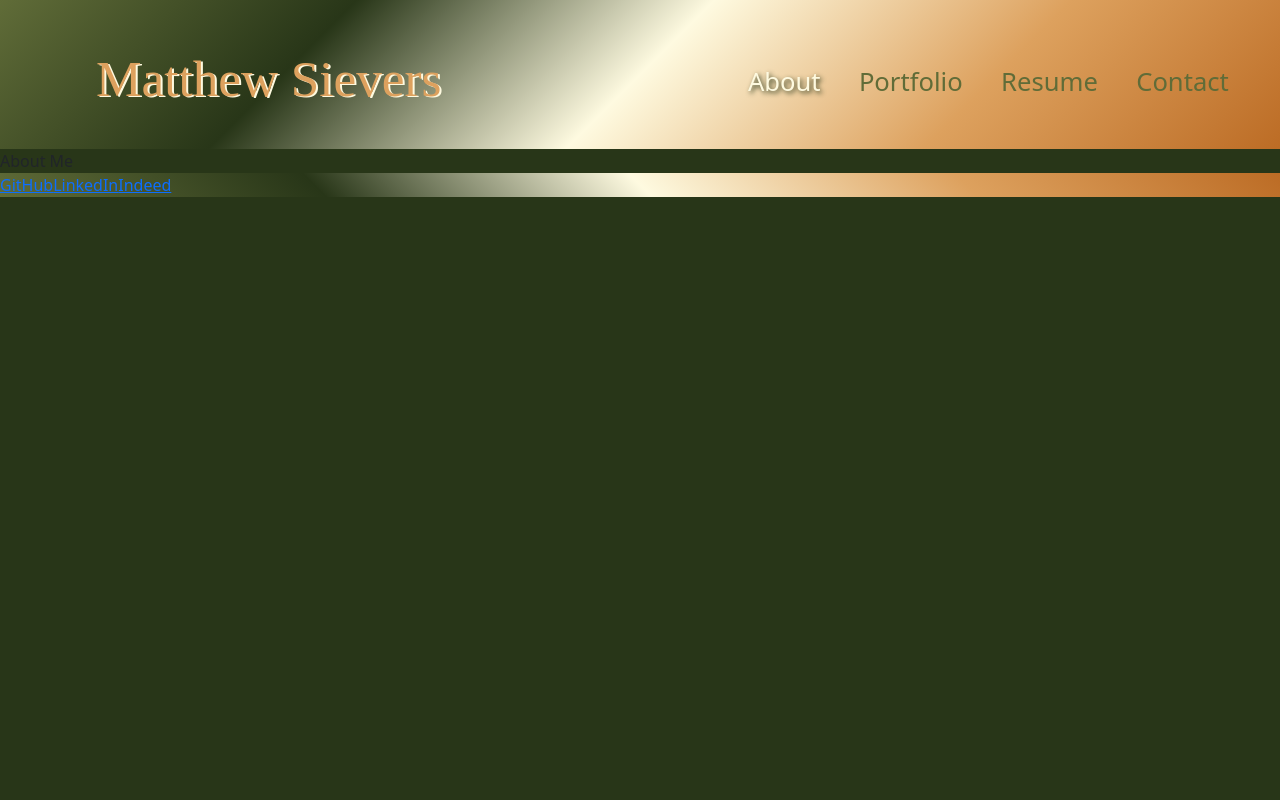
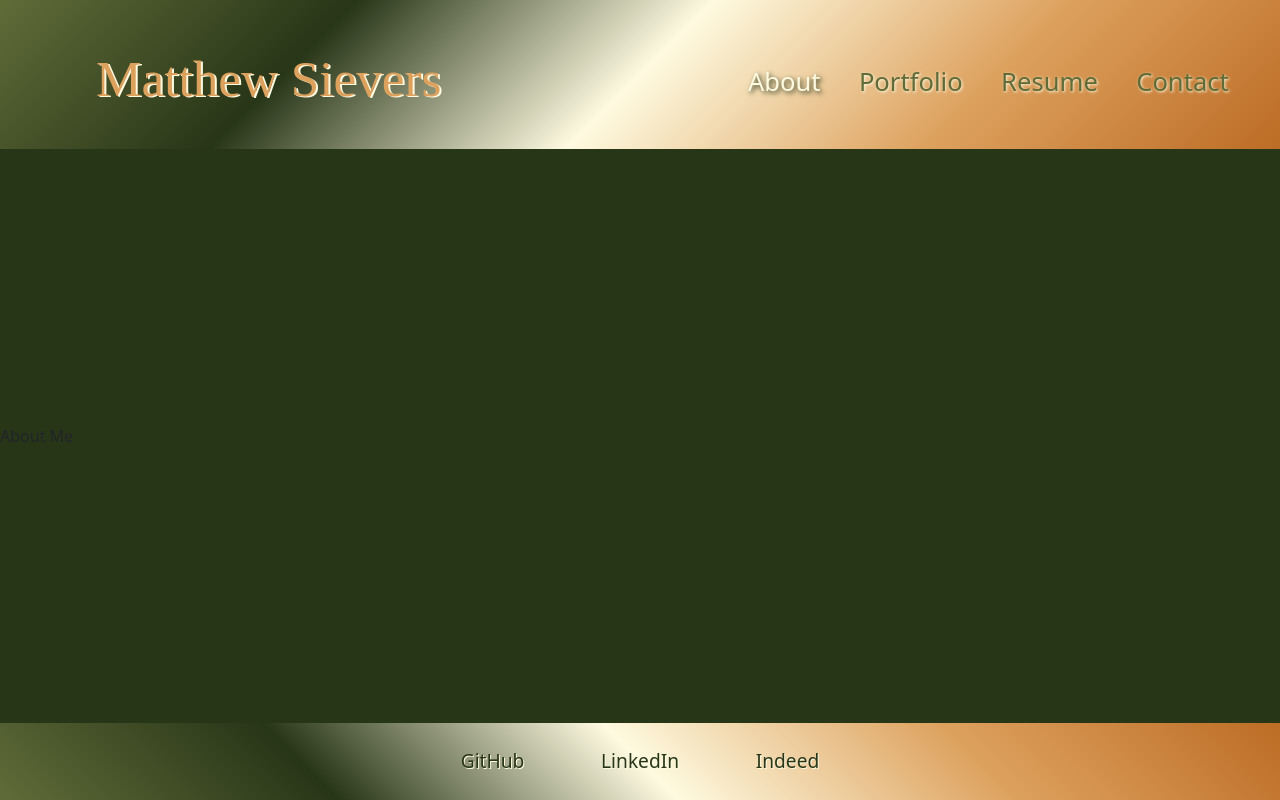
Before and after one commit to mattersievers/portfolio_v2.0, a React (Create React App) app: page / in a window 1280 px wide. Built offline with nearby package versions, Linux system fonts and the light colour scheme; a web font is replaced by a local one.

Commit message:
added styling to footer

```diff
--- a/src/App.css
+++ b/src/App.css
@@ -76,6 +76,7 @@ margin-right: 10vw;
 
 .navBtn {
   color: var(--dark-olive-green);
+  text-shadow: 1px 1px 3px var(--cornsilk);
   font-size: 2vmax;
   padding: 0.5vw;
   margin: 1vw;
@@ -84,12 +85,13 @@ margin-right: 10vw;
 
 .navBtn:hover {
   color: var(--cornsilk);
+  text-shadow: 2px 2px var(--kombu-green);
   cursor: pointer;
 }
 
 .navBtn:active {
   color: var(--fawn);
-  text-shadow: 2px 2px var(--kombu-green);
+  text-shadow: -2px -2px var(--kombu-green);
 }
 
 .navBtnActivated{
@@ -124,7 +126,27 @@ margin-right: 10vw;
 /* Contact Section Stylings */
 
 /* Footer Styling */
-.footer{
+footer{
   background-image: var(--gradient-top-right);
   align-self: flex-end;
+  width: 100vw;
+  padding: 3vh 33vw;
 }
+
+footer a {
+  color: var(--kombu-green);
+  text-shadow: 1px 1px var(--cornsilk);
+  font-size: 1.5vmax;
+  text-decoration: none;
+}
+
+footer a:hover {
+  color: var(--cornsilk);
+  text-shadow: 1px 1px 2px var(--kombu-green);
+  cursor: pointer;
+}
+
+footer a:active {
+  color: var(--cornsilk);
+  text-shadow: -1px -1px var(--kombu-green);
+}
--- a/src/App.js
+++ b/src/App.js
@@ -13,13 +13,13 @@ function App() {
   const [currentPageSelection, setCurrentPageSelection] = useState(pages[0]);
 
   return (
-    <div className="pageContent">
+    <div className="pageContent d-flex flex-column justify-content-between">
       <Header
       pages={pages}
       currentPageSelection = {currentPageSelection}
       setCurrentPageSelection = {setCurrentPageSelection} />
 
-      <main className="d-flex flex-column">
+      <main className="">
 
         {currentPageSelection === "About" &&
         <AboutMe />
@@ -46,7 +46,10 @@ function App() {
 
       </main>
 
+      <footer>
       <Footer />
+      </footer>
+
     </div>
   );
 }
--- a/src/components/Footer/index.js
+++ b/src/components/Footer/index.js
@@ -2,7 +2,7 @@ import React from "react";
 
 const Footer = () => {
     return (
-        <section className="footer align-content-end">
+        <section className="d-flex justify-content-around">
             <a href="https://github.com/mattersievers">GitHub</a>
             <a href="https://www.linkedin.com/in/matthew-sievers-414558213">LinkedIn</a>
             <a href="#indeed">Indeed</a>
```
